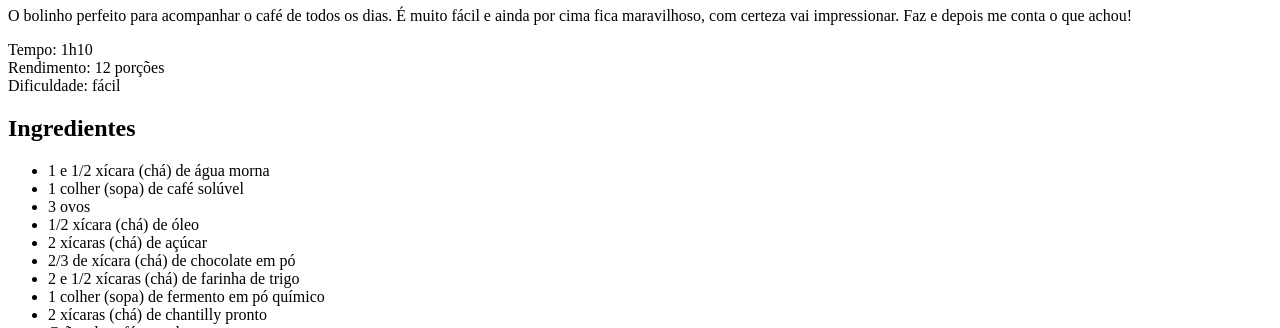
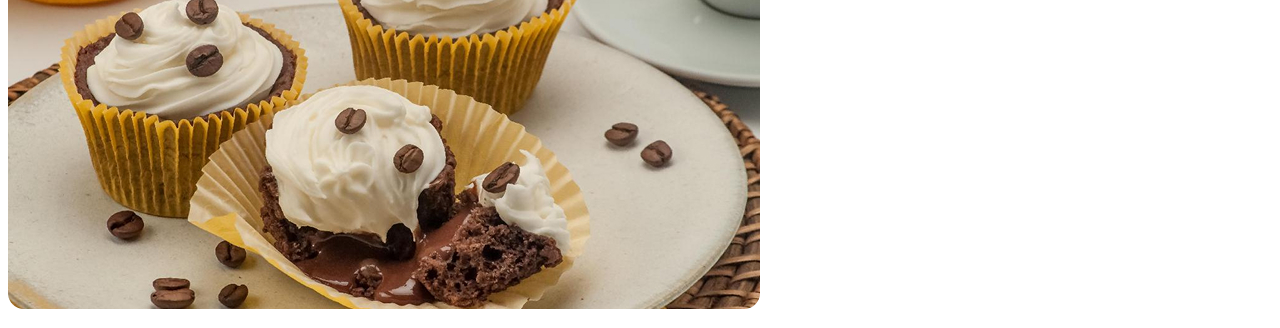
Before and after one commit to BeatrizDias1/residencia-rocktseat, a plain HTML site: page index.html in a window 1280 px wide. Shown: the part 99-427 px from the top of the page. Drawn offline with Linux system fonts and the light colour scheme.

Commit message:
adicionando style

```diff
--- a/index.html
+++ b/index.html
@@ -8,7 +8,7 @@
 </head>
 <body>
     <div id="page"></div>
-    <img src="" alt="">
+    <img src="assets/main-image.jpg" alt="Imagem de um cupcake com grãos de café e chantilly">
     <main>
         <section id="about"></section>
         <h1>Cupcake de café com chantilly</h1>
```
Also changed, not shown: assets/main-image.jpg (added), 1 other file.
